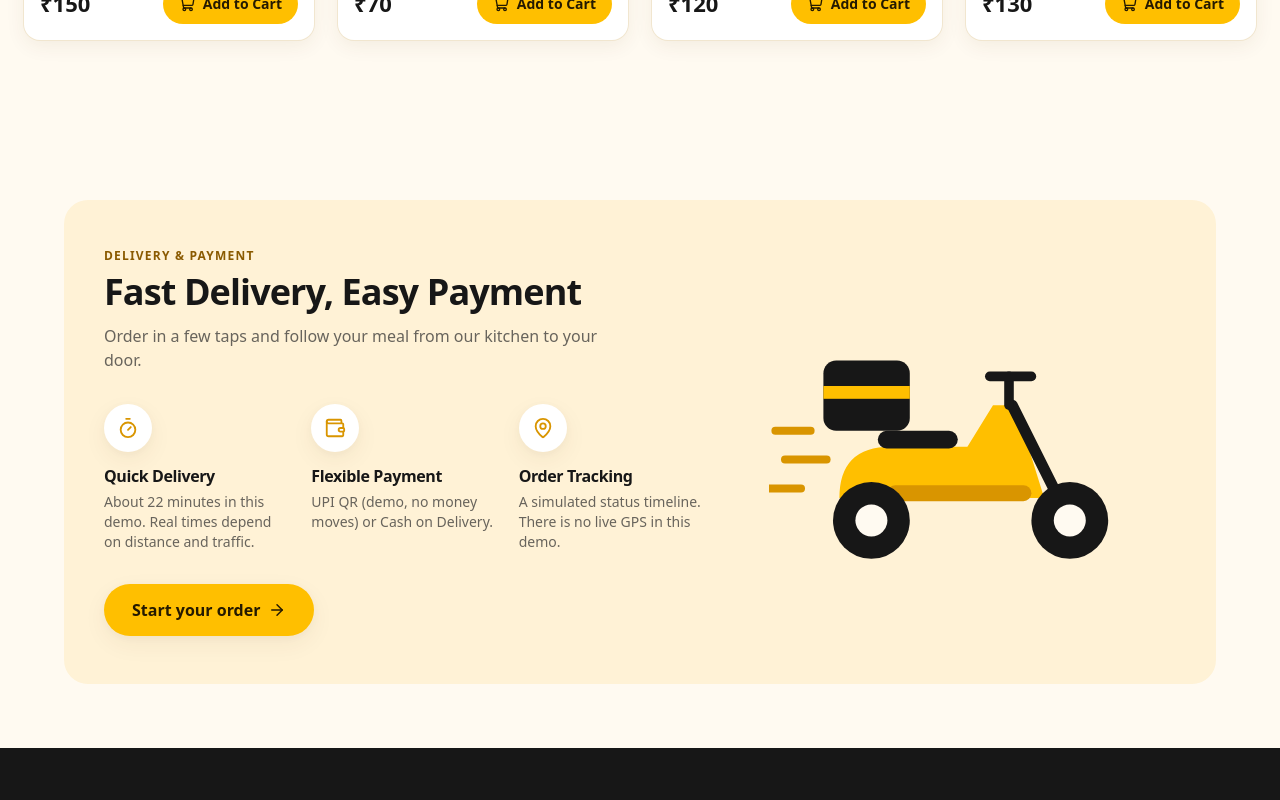
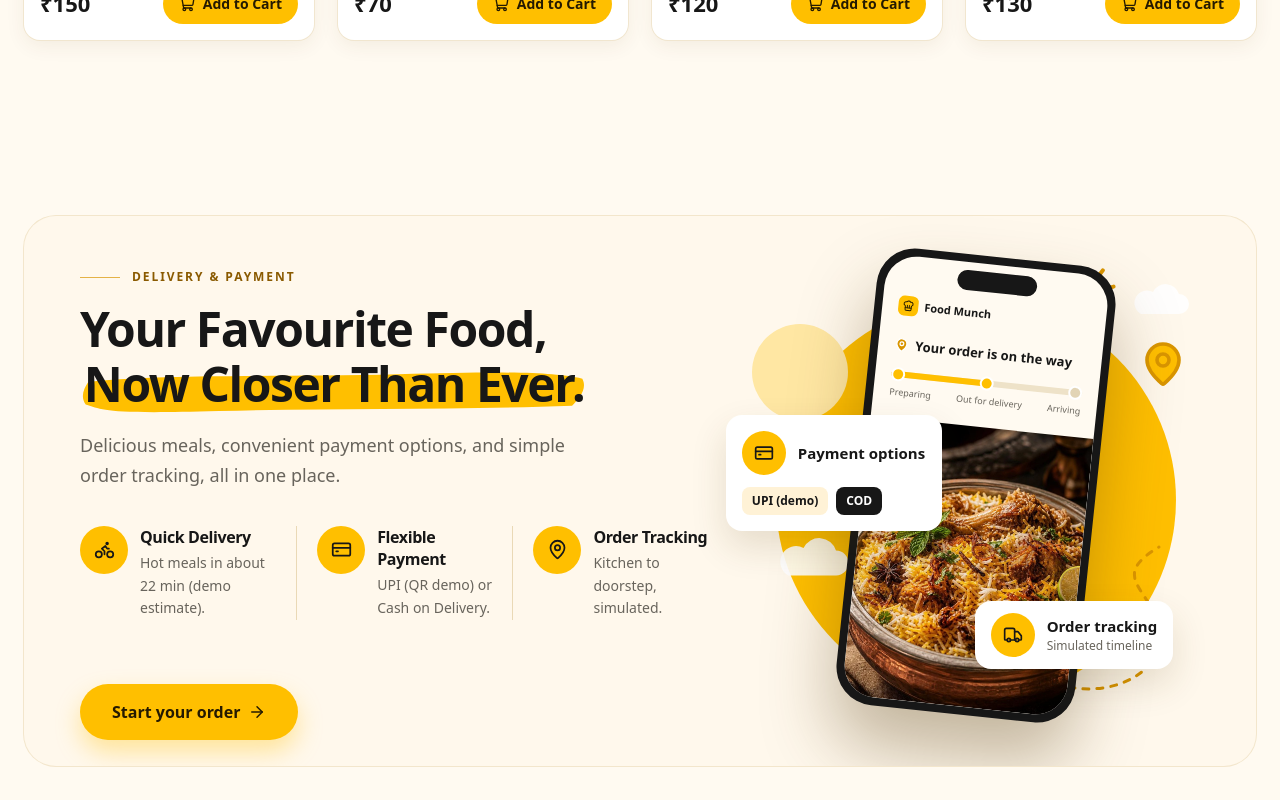
Before and after one commit to AdithyaKammara/Food-Munch-, a React (Vite) app: page / in a window 1280 px wide. Shown: the part 3540-4340 px from the top of the page. Built offline with nearby package versions, Linux system fonts and the light colour scheme.

Commit message:
Delivery: reference layout with phone mock-up, payment and tracking cards
Co-Authored-By: Claude Opus 5.5 <noreply@anthropic.com>
Claude-Session: https://claude.ai/code/session_01KEsLY3sfxRT97KCKwZT1yk

```diff
--- a/src/components/home/DeliveryBanner.tsx
+++ b/src/components/home/DeliveryBanner.tsx
@@ -1,49 +1,108 @@
-import { ArrowRight, MapPin, Timer, Wallet } from 'lucide-react'
+import { useRef } from 'react'
+import { ArrowRight, Bike, ChefHat, CreditCard, MapPin, Truck } from 'lucide-react'
+import { gsap, MOTION_OK, useGSAP } from '../../lib/gsap'
 import { useReveal } from '../../lib/useReveal'
 
 const features = [
   {
-    icon: Timer,
+    icon: Bike,
     title: 'Quick Delivery',
-    text: 'About 22 minutes in this demo. Real times depend on distance and traffic.',
+    text: 'Hot meals in about 22 min (demo estimate).',
   },
   {
-    icon: Wallet,
+    icon: CreditCard,
     title: 'Flexible Payment',
-    text: 'UPI QR (demo, no money moves) or Cash on Delivery.',
+    text: 'UPI (QR demo) or Cash on Delivery.',
   },
   {
     icon: MapPin,
     title: 'Order Tracking',
-    text: 'A simulated status timeline. There is no live GPS in this demo.',
+    text: 'Kitchen to doorstep, simulated.',
   },
 ]
 
+// The three steps shown on the phone screen.
+const phoneSteps = ['Preparing', 'Out for delivery', 'Arriving']
+
+const floatCard = 'absolute rounded-2xl bg-white shadow-[0_16px_36px_rgba(79,54,10,0.14)]'
+
 export default function DeliveryBanner() {
   const ref = useReveal<HTMLElement>()
+  const visual = useRef<HTMLDivElement>(null)
+
+  useGSAP(
+    () => {
+      const mm = gsap.matchMedia()
+      mm.add(MOTION_OK, () => {
+        gsap
+          .timeline({
+            defaults: { ease: 'power3.out' },
+            scrollTrigger: { trigger: visual.current, start: 'top 75%', once: true },
+          })
+          .from('[data-dl="sun"]', { scale: 0.6, autoAlpha: 0, duration: 1, ease: 'back.out(1.3)' })
+          .from('[data-dl="phone"]', { y: 80, rotate: 8, autoAlpha: 0, duration: 1.1 }, 0.15)
+          // The progress bar fills once to "Out for delivery".
+          .from('[data-dl="progress"]', { scaleX: 0, transformOrigin: 'left center', duration: 1.2, ease: 'power2.inOut' }, 0.8)
+          .from('[data-dl="dot"]', { scale: 0, stagger: 0.35, duration: 0.4, ease: 'back.out(3)' }, 0.8)
+          .from('[data-dl="route"]', { strokeDashoffset: 300, duration: 1.4, ease: 'power2.out' }, 0.7)
+          .from('[data-dl="deco"]', { scale: 0, autoAlpha: 0, stagger: 0.06, duration: 0.5, ease: 'back.out(2)' }, 0.7)
+          .from('[data-dl="float"]', { y: 24, autoAlpha: 0, stagger: 0.15, duration: 0.7, ease: 'back.out(1.6)' }, 0.9)
+      })
+      return () => mm.revert()
+    },
+    { scope: visual },
+  )
 
   return (
-    <section ref={ref} id="delivery" className="scroll-mt-20 px-4 py-16">
-      <div className="mx-auto grid max-w-6xl items-center gap-10 overflow-hidden rounded-3xl bg-cream-deep px-6 py-12 sm:px-10 md:grid-cols-[1.4fr_1fr]">
+    <section ref={ref} id="delivery" className="scroll-mt-20 px-4 py-16 sm:px-6 md:py-20">
+      <div className="relative isolate mx-auto grid max-w-7xl items-center gap-12 overflow-hidden rounded-[2rem] bg-[#fff8ec] px-6 py-12 ring-1 ring-[#f3e6cc] sm:px-10 lg:grid-cols-[1.45fr_1fr] lg:gap-6 lg:px-14 lg:py-10">
+        {/* ---------- Left: words ---------- */}
         <div>
           <div data-reveal>
-            <p className="text-xs font-bold uppercase tracking-widest text-gold-text">
+            <p className="flex items-center gap-3 text-xs font-bold uppercase tracking-[0.16em] text-gold-text">
+              <span aria-hidden="true" className="h-px w-10 bg-gold-dark/70" />
               Delivery &amp; payment
             </p>
-            <h2 className="mt-2 text-3xl font-extrabold sm:text-4xl">Fast Delivery, Easy Payment</h2>
-            <p className="mt-3 max-w-lg text-muted">
-              Order in a few taps and follow your meal from our kitchen to your door.
+
+            <h2 className="mt-4 font-display text-[1.7rem] font-extrabold leading-[1.15] tracking-[-0.03em] min-[400px]:text-[1.9rem] sm:text-5xl">
+              Your Favourite Food,
+              <br />
+              <span className="relative isolate inline-block px-[0.08em]">
+                Now Closer Than Ever<span className="-ml-[0.05em]">.</span>
+                <svg
+                  aria-hidden="true"
+                  viewBox="0 0 400 80"
+                  preserveAspectRatio="none"
+                  className="absolute -inset-x-[0.04em] bottom-[-0.04em] -z-10 h-[0.9em] w-[calc(100%+0.08em)]"
+                >
+                  <path
+                    d="M8 22 C 70 6, 160 14, 250 8 S 370 4, 394 16 C 398 34, 392 52, 386 66 C 300 74, 200 70, 110 76 S 20 74, 6 64 C 2 50, 4 36, 8 22 Z"
+                    fill="var(--color-gold)"
+                  />
+                </svg>
+              </span>
+            </h2>
+
+            <p className="mt-5 max-w-lg text-lg leading-relaxed text-muted">
+              Delicious meals, convenient payment options, and simple order tracking, all in one
+              place.
             </p>
           </div>
 
-          <ul className="mt-8 grid gap-5 sm:grid-cols-3">
-            {features.map(({ icon: Icon, title, text }) => (
-              <li key={title} data-reveal>
-                <span className="grid h-12 w-12 place-items-center rounded-full bg-surface text-gold-dark shadow-card">
-                  <Icon size={22} aria-hidden="true" />
+          <ul className="mt-9 grid gap-6 sm:grid-cols-3 sm:gap-0">
+            {features.map(({ icon: Icon, title, text }, i) => (
+              <li
+                key={title}
+                data-reveal
+                className={`flex items-start gap-3 sm:px-4 xl:px-5 ${i === 0 ? 'sm:pl-0 xl:pl-0' : 'sm:border-l sm:border-[#ead9b6]'}`}
+              >
+                <span className="grid h-11 w-11 shrink-0 place-items-center rounded-full bg-gold text-ink xl:h-12 xl:w-12">
+                  <Icon size={21} aria-hidden="true" />
                 </span>
-                <h3 className="mt-3 font-bold">{title}</h3>
-                <p className="mt-1 text-sm text-muted">{text}</p>
+                <div>
+                  <h3 className="font-bold leading-snug">{title}</h3>
+                  <p className="mt-1 text-sm leading-relaxed text-muted">{text}</p>
+                </div>
               </li>
             ))}
           </ul>
@@ -51,47 +110,147 @@ export default function DeliveryBanner() {
           <a
             data-reveal
             href="#menu"
-            className="mt-8 inline-flex items-center gap-2 rounded-full bg-gold px-7 py-3.5 font-bold text-on-gold shadow-card hover:shadow-card-hover"
+            className="group mt-9 inline-flex items-center gap-2 rounded-full bg-gold px-8 py-4 font-bold text-on-gold shadow-[0_12px_24px_rgba(255,191,0,0.35)] transition-transform hover:-translate-y-0.5 active:translate-y-0"
           >
-            Start your order <ArrowRight size={18} aria-hidden="true" />
+            Start your order
+            <ArrowRight size={18} aria-hidden="true" className="transition-transform group-hover:translate-x-1" />
           </a>
         </div>
 
-        <div data-reveal className="mx-auto w-full max-w-xs md:max-w-sm">
-          <ScooterIllustration />
+        {/* ---------- Right: phone showing an order on its way ---------- */}
+        <div ref={visual} className="relative mx-auto h-[430px] w-full max-w-[34rem] sm:h-[470px]">
+          {/* Big gold circle behind the phone */}
+          <div
+            data-dl="sun"
+            aria-hidden="true"
+            className="absolute left-1/2 top-[52%] -z-10 h-[340px] w-[340px] -translate-x-1/2 -translate-y-1/2 rounded-full bg-gold sm:h-[400px] sm:w-[400px]"
+          >
+            <span className="absolute -left-6 top-6 h-24 w-24 rounded-full bg-[#ffe7a3]" />
+          </div>
+
+          {/* Clouds, leaf and sparks */}
+          <Cloud data-dl="deco" className="absolute left-[4%] top-[60%] w-20 text-white" />
+          <Cloud data-dl="deco" className="absolute right-[2%] top-[6%] w-16 text-white" />
+          <svg data-dl="deco" viewBox="0 0 40 40" aria-hidden="true" className="absolute right-[18%] top-[2%] h-9 w-9 text-gold-dark">
+            <g stroke="currentColor" strokeWidth="4.5" strokeLinecap="round">
+              <line x1="10" y1="22" x2="22" y2="6" />
+              <line x1="12" y1="30" x2="34" y2="24" />
+            </g>
+          </svg>
+
+          {/* Dashed route to the map pin (right) */}
+          <svg viewBox="0 0 160 220" aria-hidden="true" className="absolute bottom-[4%] right-[-2%] hidden h-[220px] w-[160px] sm:block">
+            <path
+              data-dl="route"
+              d="M20 200 C 70 210, 120 180, 110 140 S 60 90, 110 60"
+              fill="none"
+              stroke="var(--color-gold-dark)"
+              strokeWidth="3"
+              strokeDasharray="6 8"
+              strokeLinecap="round"
+              style={{ strokeDashoffset: 0 }}
+            />
+          </svg>
+          <MapPin
+            data-dl="deco"
+            aria-hidden="true"
+            className="absolute right-[3%] top-[18%] hidden h-12 w-12 fill-gold text-gold-dark sm:block"
+            strokeWidth={1.8}
+          />
+
+          {/* The phone */}
+          <div
+            data-dl="phone"
+            aria-hidden="true"
+            className="absolute left-1/2 top-0 w-[220px] -translate-x-1/2 rotate-[6deg] rounded-[2.4rem] bg-ink p-2 shadow-[0_40px_70px_rgba(79,54,10,0.35)] sm:w-[240px]"
+          >
+            <div className="relative overflow-hidden rounded-[2rem] bg-[#fffaf1]">
+              {/* Notch */}
+              <span className="absolute left-1/2 top-2 h-5 w-20 -translate-x-1/2 rounded-full bg-ink" />
+
+              <div className="px-4 pb-3 pt-10">
+                <p className="flex items-center gap-1.5 text-[11px] font-extrabold">
+                  <span className="grid h-5 w-5 place-items-center rounded-md bg-gold text-on-gold">
+                    <ChefHat size={12} />
+                  </span>
+                  Food Munch
+                </p>
+
+                <p className="mt-5 flex items-center gap-1.5 text-[13px] font-bold">
+                  <MapPin size={15} className="text-gold-dark" fill="currentColor" stroke="white" />
+                  Your order is on the way
+                </p>
+
+                {/* Progress */}
+                <div className="relative mt-4">
+                  <span className="block h-1.5 rounded-full bg-[#eee2c8]" />
+                  <span data-dl="progress" className="absolute left-0 top-0 block h-1.5 w-1/2 rounded-full bg-gold" />
+                  <div className="absolute inset-x-0 top-1/2 flex -translate-y-1/2 justify-between">
+                    {phoneSteps.map((step, i) => (
+                      <span
+                        key={step}
+                        data-dl="dot"
+                        className={`h-3.5 w-3.5 rounded-full border-2 border-white ${i < 2 ? 'bg-gold' : 'bg-[#e2d4b5]'}`}
+                      />
+                    ))}
+                  </div>
+                </div>
+                <div className="mt-2 flex justify-between text-[9px] font-medium text-muted">
+                  {phoneSteps.map((step) => (
+                    <span key={step}>{step}</span>
+                  ))}
+                </div>
+              </div>
+
+              <img
+                src="/images/why-biryani.jpg"
+                alt=""
+                width={1400}
+                height={1050}
+                loading="lazy"
+                className="mt-2 aspect-[4/5] w-full object-cover"
+              />
+            </div>
+          </div>
+
+          {/* Card: payment options (left) */}
+          <div data-dl="float" className={`${floatCard} left-[-2%] top-[46%] w-[13.5rem] p-4 sm:left-[-6%] sm:top-[34%]`}>
+            <p className="flex items-center gap-3">
+              <span className="grid h-11 w-11 shrink-0 place-items-center rounded-full bg-gold text-ink">
+                <CreditCard size={20} aria-hidden="true" />
+              </span>
+              <span className="text-[15px] font-bold leading-tight">Payment options</span>
+            </p>
+            <p className="mt-3 flex flex-wrap gap-2 text-xs font-bold">
+              <span className="rounded-lg bg-cream-deep px-2.5 py-1.5">UPI (demo)</span>
+              <span className="rounded-lg bg-ink px-2.5 py-1.5 text-white">COD</span>
+            </p>
+          </div>
+
+          {/* Card: order tracking (right) */}
+          <div data-dl="float" className={`${floatCard} bottom-[12%] right-[0%] flex items-center gap-3 px-4 py-3 sm:right-[6%]`}>
+            <span className="grid h-11 w-11 shrink-0 place-items-center rounded-full bg-gold text-ink">
+              <Truck size={20} aria-hidden="true" />
+            </span>
+            <span className="leading-tight">
+              <span className="block text-[15px] font-bold">Order tracking</span>
+              <span className="mt-0.5 block text-xs text-muted">Simulated timeline</span>
+            </span>
+          </div>
         </div>
       </div>
     </section>
   )
 }
 
-/** Original, decorative scooter drawing. Uses theme colours so it will follow dark mode later. */
-function ScooterIllustration() {
+function Cloud({ className, ...rest }: { className: string; 'data-dl'?: string }) {
   return (
-    <svg viewBox="0 0 240 170" aria-hidden="true" className="h-auto w-full">
-      {/* speed lines */}
-      <g stroke="var(--color-gold-dark)" strokeWidth="5" strokeLinecap="round">
-        <line x1="4" y1="78" x2="26" y2="78" />
-        <line x1="10" y1="96" x2="36" y2="96" />
-        <line x1="0" y1="114" x2="20" y2="114" />
-      </g>
-      {/* delivery box */}
-      <rect x="34" y="34" width="54" height="44" rx="8" fill="var(--color-ink)" />
-      <rect x="34" y="50" width="54" height="8" fill="var(--color-gold)" />
-      {/* body */}
-      <path d="M44 120 Q44 88 76 88 L124 88 L140 62 L154 62 L172 120 Z" fill="var(--color-gold)" />
-      <rect x="74" y="112" width="90" height="10" rx="5" fill="var(--color-gold-dark)" />
-      {/* seat */}
-      <rect x="68" y="78" width="50" height="11" rx="5.5" fill="var(--color-ink)" />
-      {/* fork and handlebar */}
-      <line x1="152" y1="62" x2="188" y2="134" stroke="var(--color-ink)" strokeWidth="7" strokeLinecap="round" />
-      <line x1="150" y1="62" x2="150" y2="44" stroke="var(--color-ink)" strokeWidth="6" strokeLinecap="round" />
-      <line x1="138" y1="44" x2="164" y2="44" stroke="var(--color-ink)" strokeWidth="6" strokeLinecap="round" />
-      {/* wheels */}
-      <circle cx="64" cy="134" r="24" fill="var(--color-ink)" />
-      <circle cx="64" cy="134" r="10" fill="var(--color-cream)" />
-      <circle cx="188" cy="134" r="24" fill="var(--color-ink)" />
-      <circle cx="188" cy="134" r="10" fill="var(--color-cream)" />
+    <svg viewBox="0 0 64 32" aria-hidden="true" className={className} {...rest}>
+      <path
+        d="M14 30h38a10 10 0 0 0 0-20 14 14 0 0 0-26-2A11 11 0 0 0 14 30Z"
+        fill="currentColor"
+        opacity="0.9"
+      />
     </svg>
   )
 }
```
